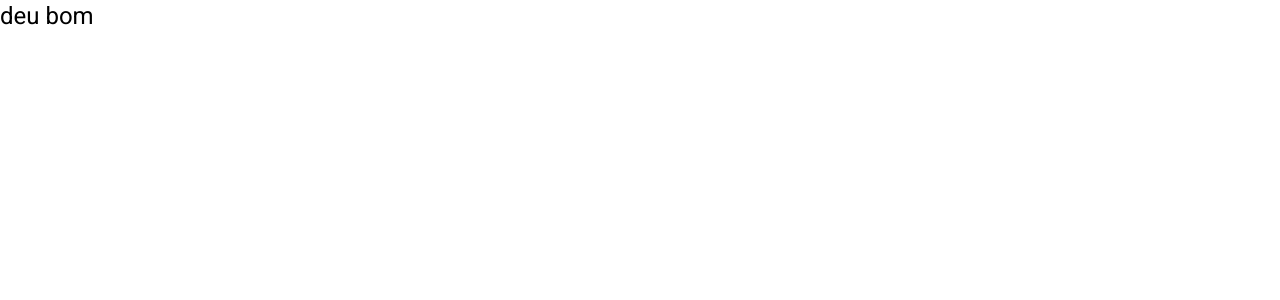
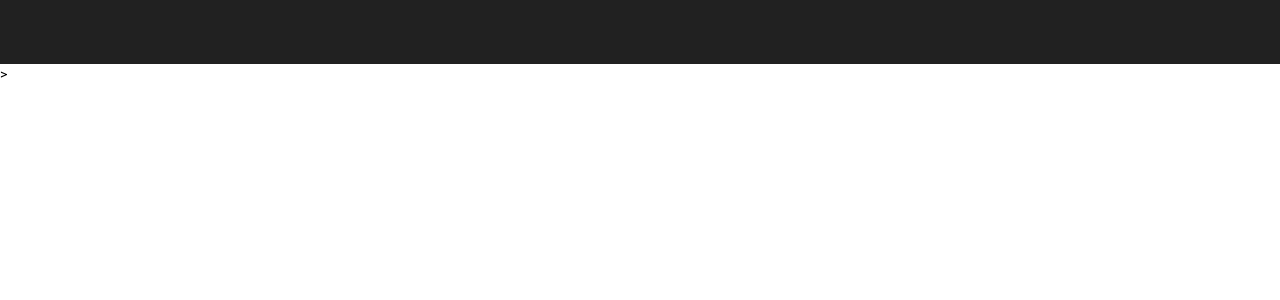
Before and after one commit to samuelalmeida95/orderService-front, an Angular app: page / in a window 1280 px wide. Shown: the top 300 px of the page. Built offline with nearby package versions, Linux system fonts and the light colour scheme.

Commit message:
adicionando componente header e algumas dependencias do projeto

```diff
--- a/src/app/app.component.html
+++ b/src/app/app.component.html
@@ -1 +1,3 @@
-<h1>deu bom</h1>
+<mat-toolbar class="header">
+
+</mat-toolbar>>
--- /dev/null
+++ b/src/app/views/components/template/header/header.component.html
@@ -0,0 +1 @@
+<p>header works!</p>
--- /dev/null
+++ b/src/app/views/components/template/header/header.component.ts
@@ -0,0 +1,15 @@
+import { Component, OnInit } from '@angular/core';
+
+@Component({
+  selector: 'app-header',
+  templateUrl: './header.component.html',
+  styleUrls: ['./header.component.css']
+})
+export class HeaderComponent implements OnInit {
+
+  constructor() { }
+
+  ngOnInit(): void {
+  }
+
+}
```
Also changed, not shown: src/app/app.module.ts (+40 -2 lines), src/app/views/components/template/header/header.component.css (added).
